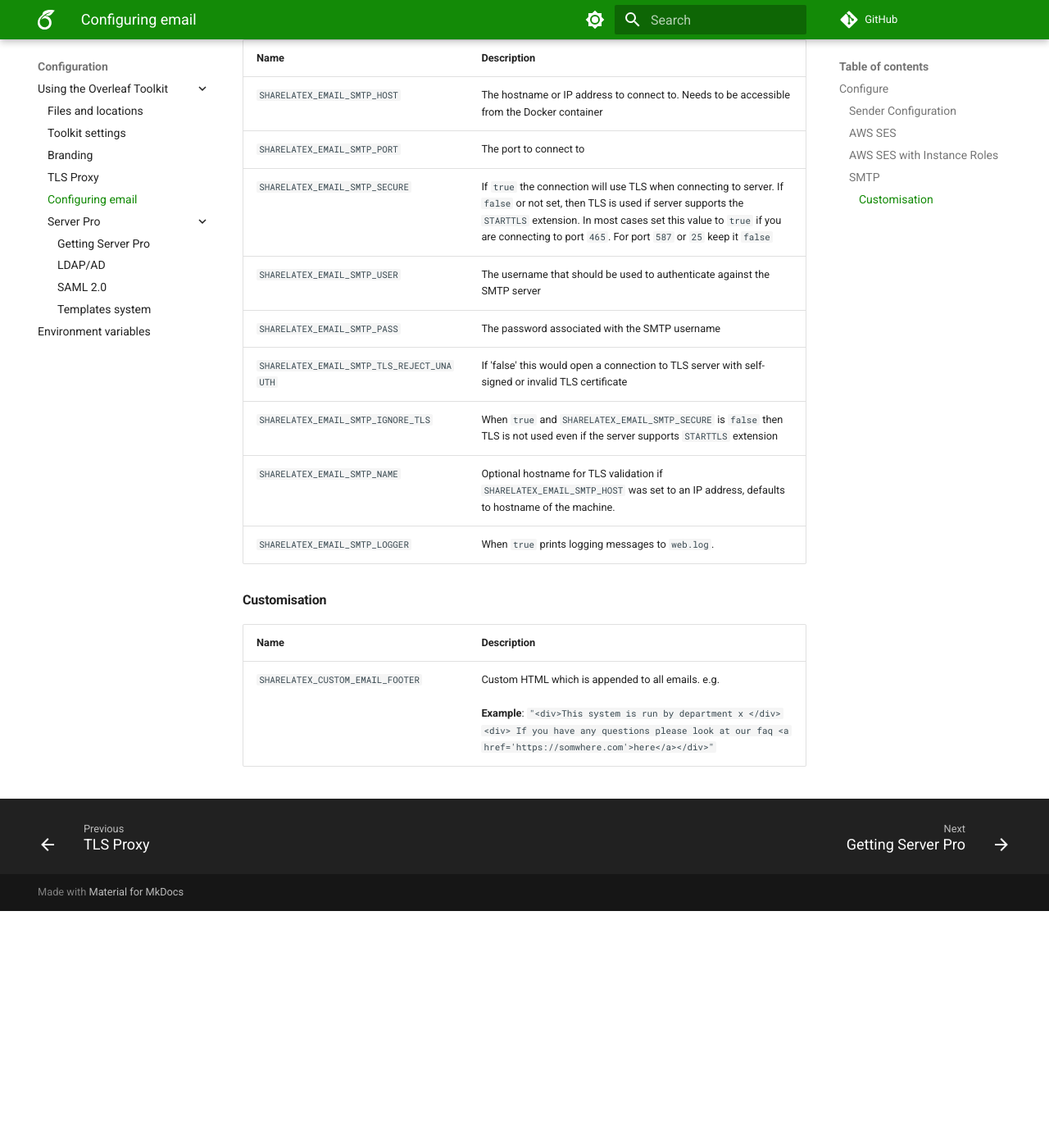
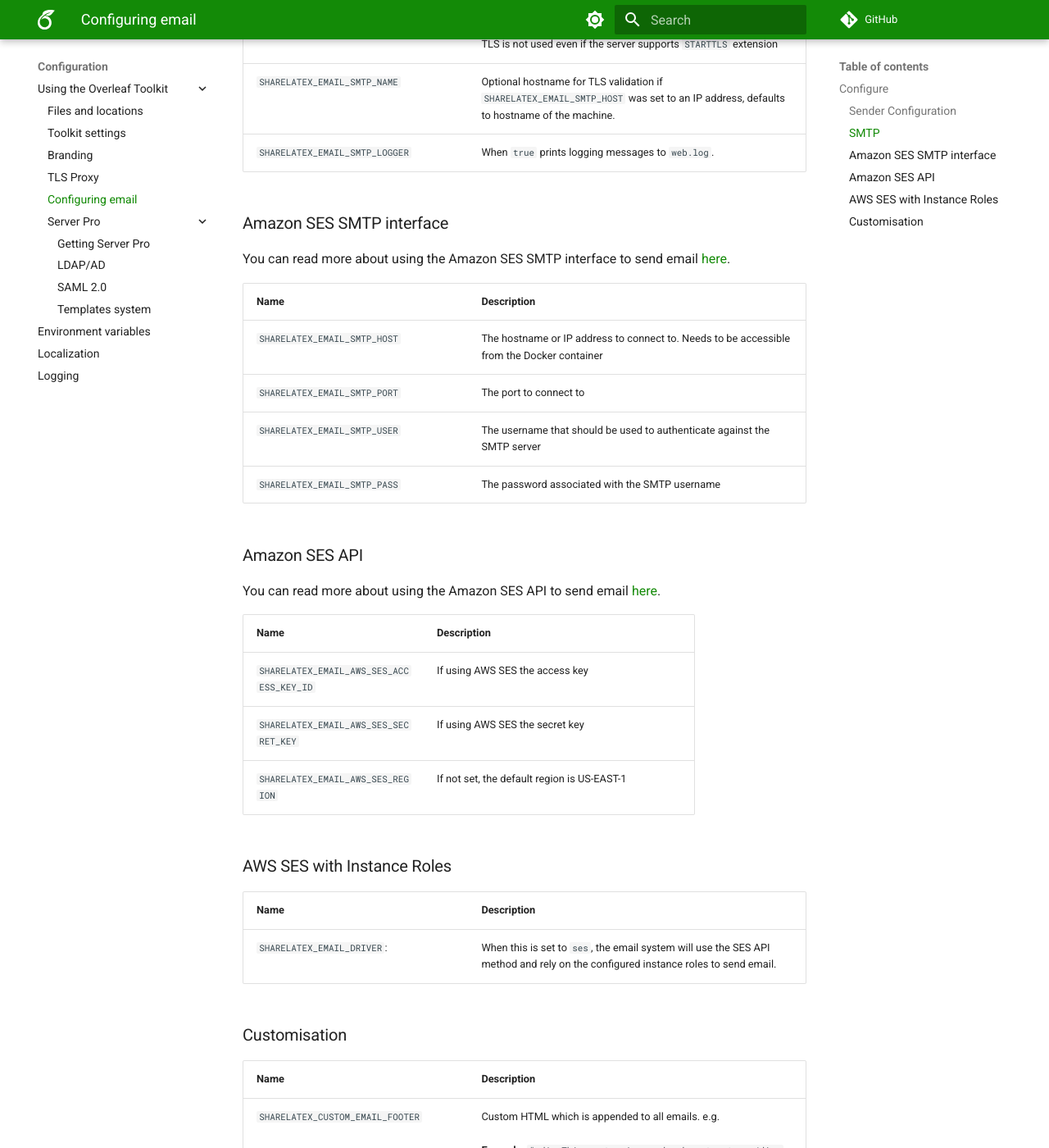
Before and after one commit to mlevans0/overleaf-server-docs, an MkDocs documentation site: the page built from docs/configuration/email.md, in a window 1280 px wide and 1400 px high, scrolled down 1241 px. Shown: the whole window at 82% size. Built offline with MkDocs 1.6.1 and Material for MkDocs 9.7.7, drawn with Linux system fonts in a browser that asks for light colours; before the commit the page ends 2352 px from its top, so only the background shows below that; some of the changed text lies outside the part shown.

Commit message:
Add localization, logging and update email and software requirements

```diff
--- a/docs/configuration/email.md
+++ b/docs/configuration/email.md
@@ -48,7 +35,34 @@
 | `SHARELATEX_EMAIL_SMTP_NAME` | Optional hostname for TLS validation if `SHARELATEX_EMAIL_SMTP_HOST` was set to an IP address, defaults to hostname of the machine.|
 | `SHARELATEX_EMAIL_SMTP_LOGGER` | When `true` prints logging messages to `web.log`.|
 
-#### Customisation
+### Amazon SES SMTP interface ###
+
+You can read more about using the Amazon SES SMTP interface to send email <a href="https://docs.aws.amazon.com/ses/latest/dg/send-email-smtp.html">here</a>.
+
+| Name | Description |
+|------|-------------|
+| `SHARELATEX_EMAIL_SMTP_HOST` | The hostname or IP address to connect to. Needs to be accessible from the Docker container |
+| `SHARELATEX_EMAIL_SMTP_PORT` | The port to connect to |
+| `SHARELATEX_EMAIL_SMTP_USER` | The username that should be used to authenticate against the SMTP server |
+| `SHARELATEX_EMAIL_SMTP_PASS` | The password associated with the SMTP username |
+
+### Amazon SES API ###
+
+You can read more about using the Amazon SES API to send email <a href="https://docs.aws.amazon.com/ses/latest/dg/send-email-api.html">here</a>.
+
+| Name | Description |
+|------|-------------|
+| `SHARELATEX_EMAIL_AWS_SES_ACCESS_KEY_ID` | If using AWS SES the access key |
+| `SHARELATEX_EMAIL_AWS_SES_SECRET_KEY` | If using AWS SES the secret key |
+| `SHARELATEX_EMAIL_AWS_SES_REGION` | If not set, the default region is US-EAST-1 |
+
+### AWS SES with Instance Roles ###
+
+| Name | Description |
+|------|-------------|
+| `SHARELATEX_EMAIL_DRIVER`: | When this is set to `ses`, the email system will use the SES API method and rely on the configured instance roles to send email. |
+
+### Customisation ###
 
 | Name | Description |
 |------|-------------|
--- a/mkdocs.yml
+++ b/mkdocs.yml
@@ -101,6 +101,8 @@
         - SAML 2.0: configuration/saml2.md
         - Templates system: configuration/templates-system.md
     - Environment variables: configuration/environment-variables.md
+    - Localization: configuration/localization.md
+    - Logging: configuration/logging.md
 #  - Administration:
 #    - administration.md
 #    - Using the Overleaf Toolkit: administration/using-the-toolkit.md
```
Also changed, not shown: other parts of docs/configuration/email.md (+3 -16 lines), docs/configuration/localization.md (added, +60 -0 lines), docs/configuration/logging.md (added, +51 -0 lines), docs/getting-started/software-requirements.md (+14 -2 lines).
